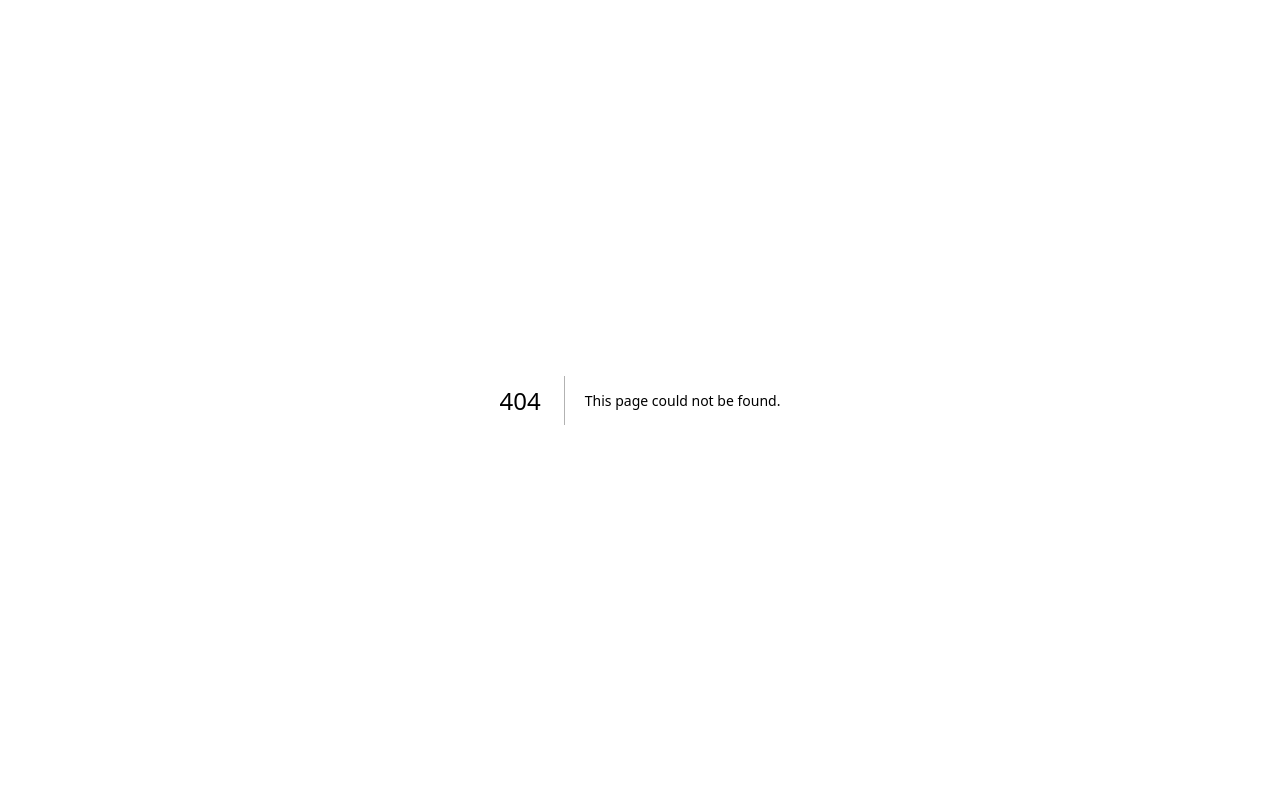
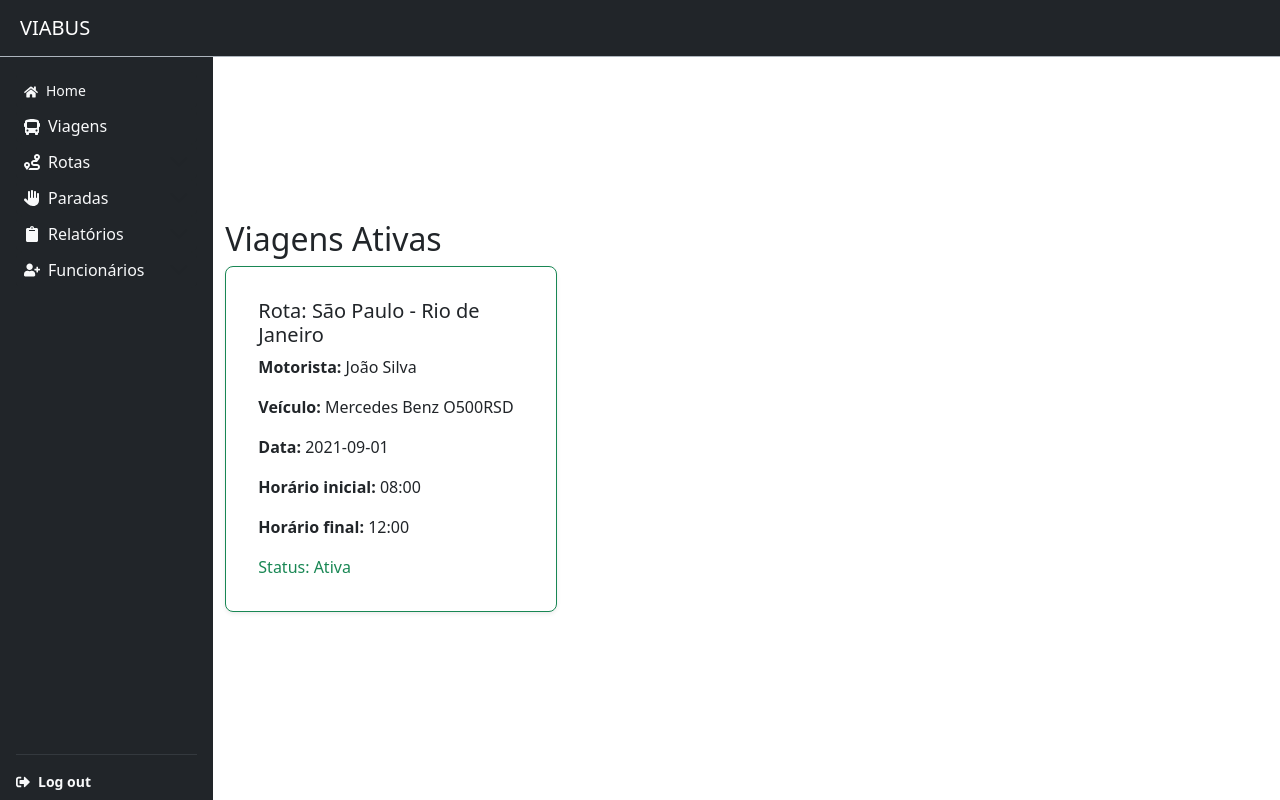
Before and after one commit to Kariellyy/viabus-front, a Next.js app: page /admin/trip/active in a window 1280 px wide. Before the commit this address had no page. Built offline with nearby package versions, Linux system fonts and the light colour scheme.

Commit message:
feat: Adicionar página de viagens ativas e componente TripCard

```diff
--- /dev/null
+++ b/src/app/admin/trip/active/page.tsx
@@ -0,0 +1,35 @@
+import React from "react";
+import TripCard from "../../../components/admin/trip/tripCard";
+
+const ActiveTripsPage: React.FC = () => {
+  const tripsActiva = [
+    {
+      id: 1,
+      route: "São Paulo - Rio de Janeiro",
+      driver: "João Silva",
+      vehicle: "Mercedes Benz O500RSD",
+      date: "2021-09-01",
+      startRoute: "08:00",
+      endRoute: "12:00",
+      status: "ativa",
+    },
+    // Mais viagens ativas...
+  ];
+
+  const activeTrips = tripsActiva.filter((trip) => trip.status === "ativa");
+
+  return (
+    <div>
+      <h2>Viagens Ativas</h2>
+      <div className="row">
+        {activeTrips.map((trip) => (
+          <div className="col-md-4" key={trip.id}>
+            <TripCard {...trip} />
+          </div>
+        ))}
+      </div>
+    </div>
+  );
+};
+
+export default ActiveTripsPage;
--- a/src/app/components/admin/sidebar.tsx
+++ b/src/app/components/admin/sidebar.tsx
@@ -57,7 +57,7 @@ const Sidebar: React.FC = () => {
                 <li>
                   {/* criar viagem */}
                   <Link
-                      href="/admin/trips/add"
+                    href="/admin/trip/add"
                     className="nav-link text-light bg-dark py-1" // Reduzido padding
                   >
                     <FaClock className="me-2" />
@@ -66,18 +66,17 @@ const Sidebar: React.FC = () => {
                 </li>
                 <li>
                   <Link
-                      href="/admin/trips/active"
-                      className="nav-link text-light bg-dark py-1" // Reduzido padding
+                    href="/admin/trip/active"
+                    className="nav-link text-light bg-dark py-1"
                   >
                     <FaCircle className="me-2" />
                     Viagens ativas
                   </Link>
                 </li>
                 <li>
-                    {/* viagens finalizadas */}
                   <Link
-                      href="/admin/trips/finished"
-                      className="nav-link text-light bg-dark py-1" // Reduzido padding
+                    href="/admin/trip/finished"
+                    className="nav-link text-light bg-dark py-1"
                   >
                     <FaCircleCheck className="me-2" />
                     Viagens finalizadas
--- /dev/null
+++ b/src/app/components/admin/trip/tripCard.tsx
@@ -0,0 +1,50 @@
+import React from 'react';
+
+interface TripCardProps {
+  id: number;
+  route: string;
+  driver: string;
+  vehicle: string;
+  date: string;
+  startRoute: string;
+  endRoute: string;
+  status: string;
+}
+
+const TripCard: React.FC<TripCardProps> = ({
+  route,
+  driver,
+  vehicle,
+  date,
+  startRoute,
+  endRoute,
+  status
+}) => {
+  return (
+    <div className={`card p-3 mb-4 shadow-sm rounded-3 ${status === 'ativa' ? 'border-success' : 'border-secondary'}`}>
+      <div className="card-body d-flex flex-column justify-content-center">
+        <h5 className="card-title">Rota: {route}</h5>
+        <p className="card-text">
+          <strong>Motorista:</strong> {driver}
+        </p>
+        <p className="card-text">
+          <strong>Veículo:</strong> {vehicle}
+        </p>
+        <p className="card-text">
+          <strong>Data:</strong> {date}
+        </p>
+        <p className="card-text">
+          <strong>Horário inicial:</strong> {startRoute}
+        </p>
+        <p className="card-text">
+          <strong>Horário final:</strong> {endRoute}
+        </p>
+        <p className={`card-text ${status === 'ativa' ? 'text-success' : 'text-secondary'}`}>
+          Status: {status === 'ativa' ? 'Ativa' : 'Finalizada'}
+        </p>
+      </div>
+    </div>
+  );
+};
+
+export default TripCard;
```
Lines whose indentation alone changed are shown as unchanged.
